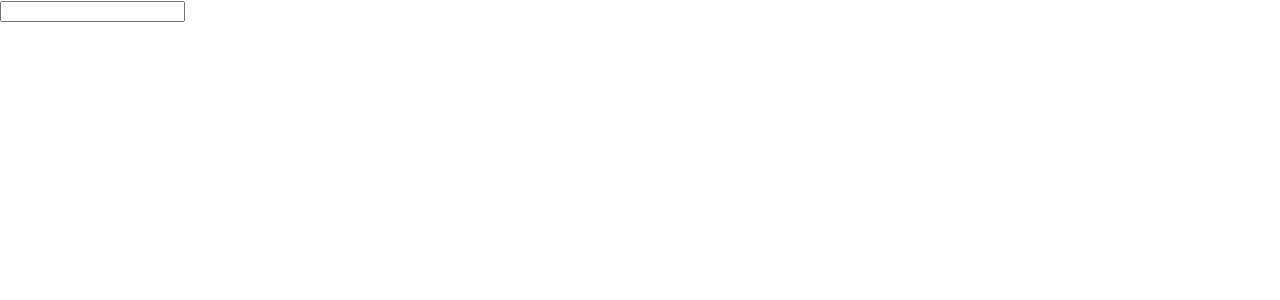
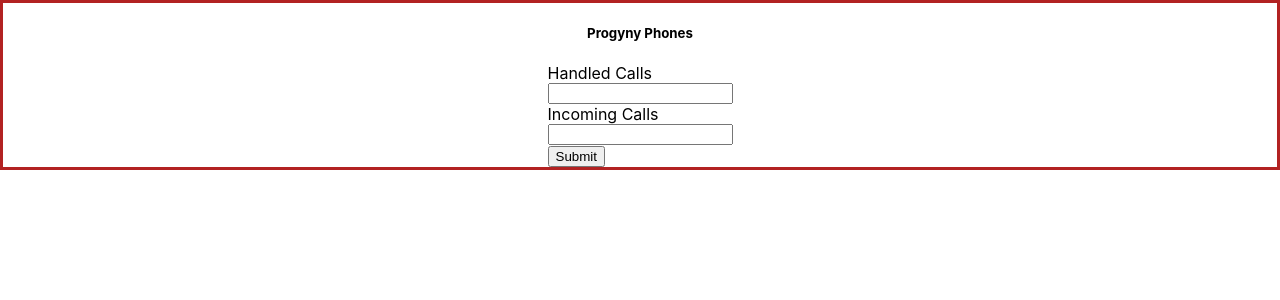
Before and after one commit to Peterhyh/react_rta_data, a React (Create React App) app: page / in a window 1280 px wide. Shown: the top 300 px of the page. Built offline with nearby package versions, Linux system fonts and the light colour scheme.

Commit message:
progyny form setup

```diff
--- a/src/App.css
+++ b/src/App.css
@@ -32,7 +32,25 @@
   from {
     transform: rotate(0deg);
   }
+
   to {
     transform: rotate(360deg);
   }
 }
+
+.progyny_phones_container {
+  display: flex;
+  flex-direction: column;
+  align-items: center;
+  border: firebrick solid 3px
+}
+
+/* .progyny_data_row {
+  display: flex;
+  flex-direction: column;
+} */
+
+.progyny_data_row input {
+  display: flex;
+  justify-content: flex-end;
+}
--- a/src/features/DataEntry.js
+++ b/src/features/DataEntry.js
@@ -2,17 +2,45 @@
 
 const DataEntry = () => {
 
-    const [word, setWord] = useState();
 
+    const [formData, setFormData] = useState({
+        handledValue: '',
+        incomingValue: ''
+    });
+
+
+    const handleSubmit = (e) => {
+        e.preventDefault();
+        console.log(formData);
+    }
 
     return (
         <div>
-            <input
-                type="text"
-                value={word}
-                onChange={(e) => setWord(e.target.value)}
-            />
-            <p>{word}</p>
+            <div className='progyny_phones_container'>
+                <h5>Progyny Phones</h5>
+
+                <form onSubmit={handleSubmit} className='progyny_data_row'>
+                    <label>
+                        Handled Calls
+                        <input type='text' name='handledValue' value={formData.handledValue} onChange={(e) => setFormData({
+                            ...formData,
+                            [e.target.name]: e.target.value
+                        })} />
+                    </label>
+
+                    <label>
+                        Incoming Calls
+                        <input type='text' name='incomingValue' value={formData.incomingValue} onChange={(e) => setFormData({
+                            ...formData,
+                            [e.target.name]: e.target.value
+                        })} />
+                    </label>
+                    <button type='submit'>Submit</button>
+                </form>
+
+            </div>
+
+
         </div>
     );
 };
```
